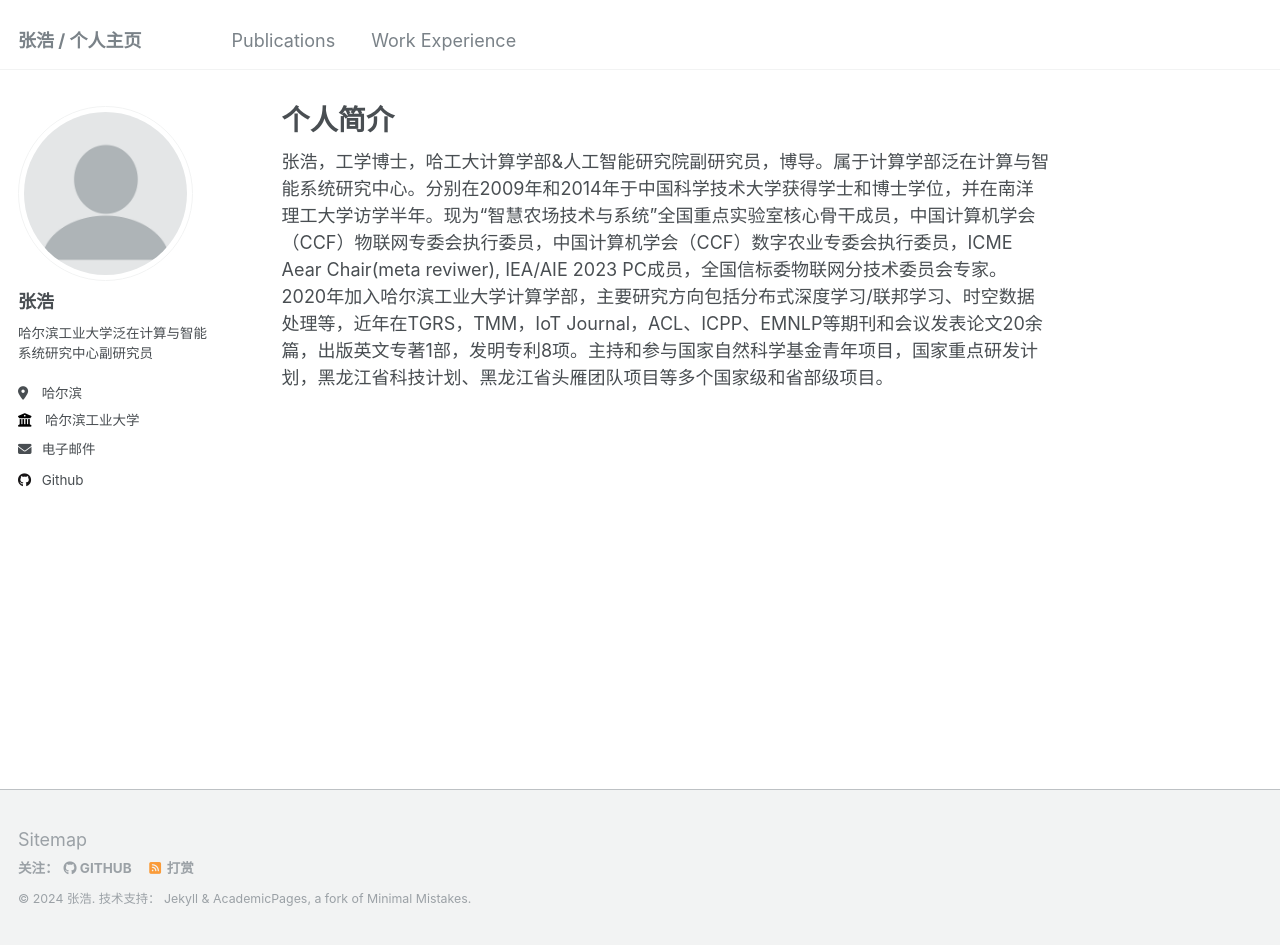
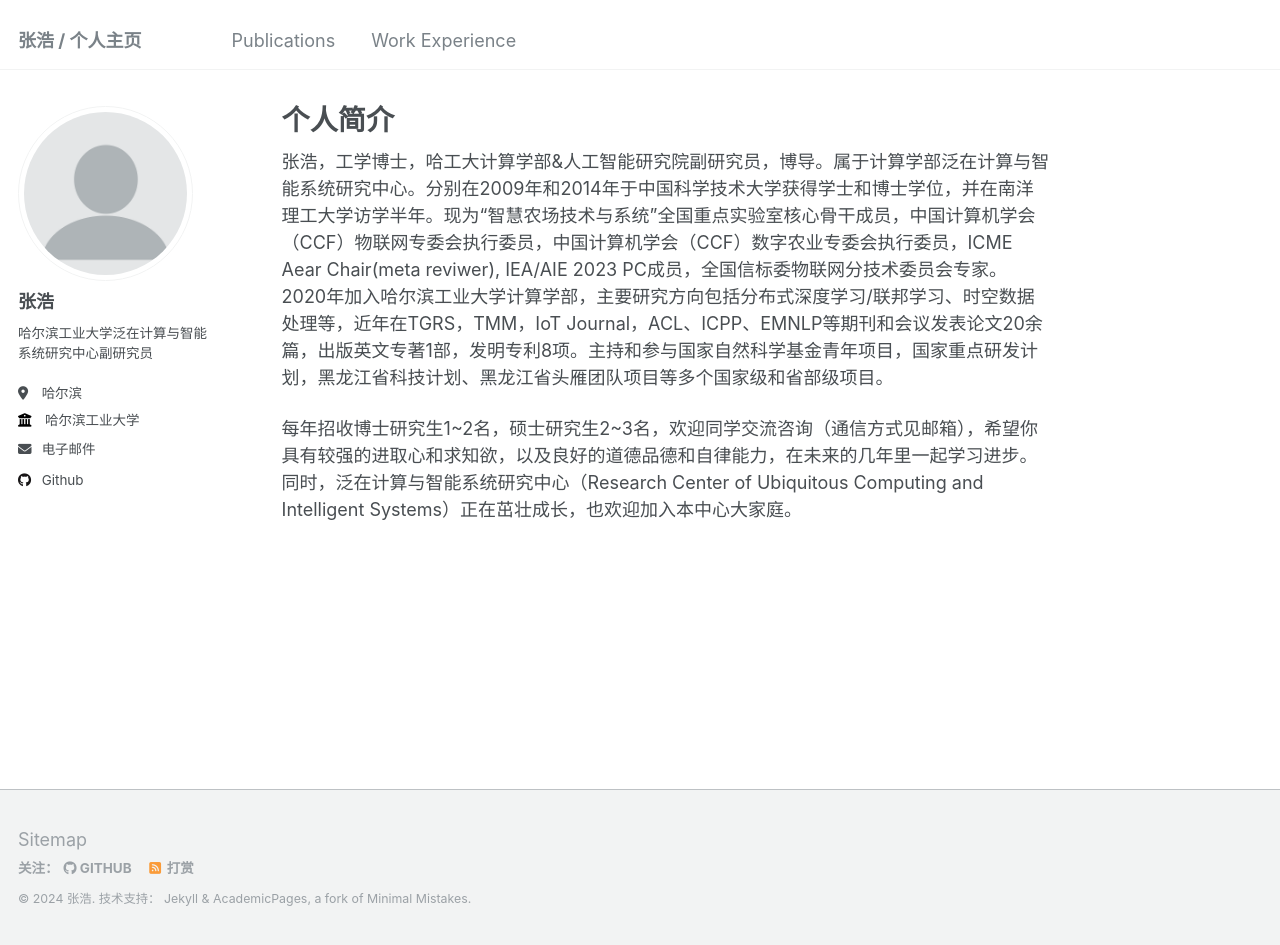
Before and after one commit to benjiachong/benjiachong.github.io, a Jekyll site: the page built from _pages/about.md, in a window 1280 px wide and 945 px high. Built offline with Jekyll 4.4.1, drawn with Linux system fonts in a browser that asks for light colours.

Commit message:
Update about.md

```diff
--- a/_pages/about.md
+++ b/_pages/about.md
@@ -8,3 +8,5 @@ redirect_from:
 ---
 
 张浩，工学博士，哈工大计算学部&人工智能研究院副研究员，博导。属于计算学部泛在计算与智能系统研究中心。分别在2009年和2014年于中国科学技术大学获得学士和博士学位，并在南洋理工大学访学半年。现为“智慧农场技术与系统”全国重点实验室核心骨干成员，中国计算机学会（CCF）物联网专委会执行委员，中国计算机学会（CCF）数字农业专委会执行委员，ICME Aear Chair(meta reviwer), IEA/AIE 2023 PC成员，全国信标委物联网分技术委员会专家。2020年加入哈尔滨工业大学计算学部，主要研究方向包括分布式深度学习/联邦学习、时空数据处理等，近年在TGRS，TMM，IoT Journal，ACL、ICPP、EMNLP等期刊和会议发表论文20余篇，出版英文专著1部，发明专利8项。主持和参与国家自然科学基金青年项目，国家重点研发计划，黑龙江省科技计划、黑龙江省头雁团队项目等多个国家级和省部级项目。
+
+每年招收博士研究生1~2名，硕士研究生2~3名，欢迎同学交流咨询（通信方式见邮箱），希望你具有较强的进取心和求知欲，以及良好的道德品德和自律能力，在未来的几年里一起学习进步。同时，泛在计算与智能系统研究中心（Research Center of Ubiquitous Computing and Intelligent Systems）正在茁壮成长，也欢迎加入本中心大家庭。
```
